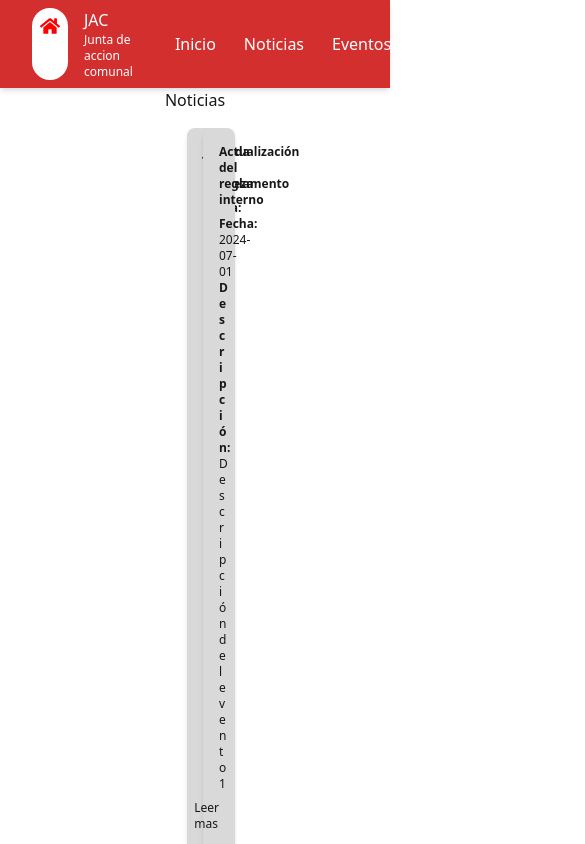
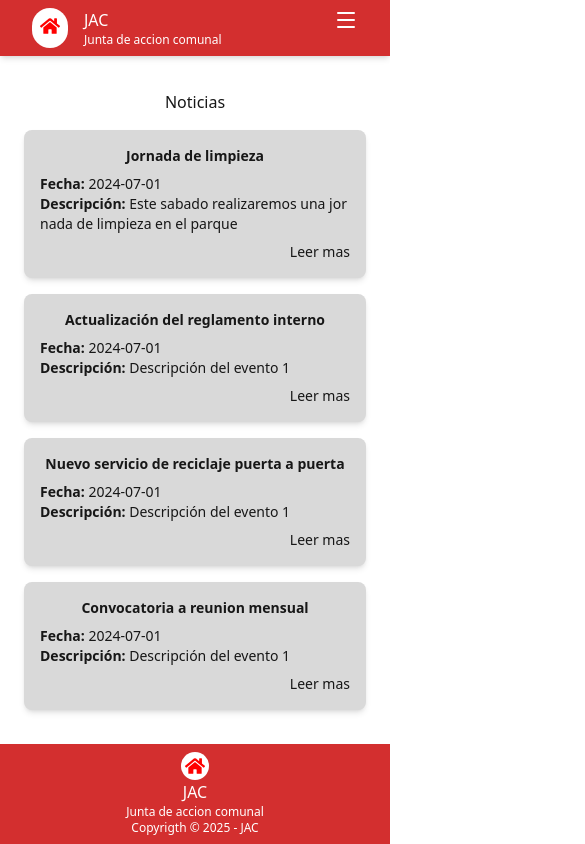
Before and after one commit to Stiven-023/JAC, a Next.js app: page /news in a window 390 px wide. Shown: the top 844 px of the page, 585 px wide, since content can reach past the window. Built offline with nearby package versions, Linux system fonts and the light colour scheme.

Commit message:
I fixed some details on each window, and it is now responsive.

```diff
--- a/src/app/(home)/events/page.tsx
+++ b/src/app/(home)/events/page.tsx
@@ -4,7 +4,7 @@ export default function Page() {
     return (
         <div>
             <h1 className="text-center mb-4">Eventos</h1>
-            <div className="grid grid-cols-2 gap-4 text-xs">
+            <div className="flex flex-col lg:text-sm space-y-2 lg:grid lg:grid-cols-2 lg:gap-4 mb-4">
                 <Card title="Mantenimiento Piscina " hour="Descripción del evento 1" date="2024-07-01" place="Casas" />
                 <Card title="Mantenimiento Piscina " hour="Descripción del evento 1" date="2024-07-01" place="Casas" />
                 <Card title="Mantenimiento Piscina " hour="Descripción del evento 1" date="2024-07-01" place="Casas" />
--- a/src/app/(home)/home/page.tsx
+++ b/src/app/(home)/home/page.tsx
@@ -12,7 +12,7 @@ export default function Page() {
                 </p>
             </div>
 
-            <div className="grid grid-cols-2  gap-8 w-80 items-center mx-auto">
+            <div className="grid grid-cols-2 gap-2 px-2 w-full max-w-screen-md mx-auto lg:grid lg:grid-cols-2 lg:gap-8  items-center xl  ">
                 <div className="bg-[#D9D9D9] rounded-md px-2 py-1 flex flex-col items-center"><FaNewspaper size={60} />Noticias</div>
                 <div className="bg-[#D9D9D9] rounded-md px-2 py-1 flex flex-col items-center"><MdEventNote size={60} /> Eventos</div>
                 <div className="bg-[#D9D9D9] rounded-md px-2 py-1 flex flex-col items-center"><FaCogs size={60} />Service</div>
--- a/src/app/(home)/news/page.tsx
+++ b/src/app/(home)/news/page.tsx
@@ -2,13 +2,13 @@ import Card from "@/app/components/Card";
 
 export default function Page() {
     return (
-        <div>
+        <div className="flex flex-col justify-start">
             <h1 className="text-center mb-4">Noticias</h1>
-            <div className=" whitespace-pre-line grid grid-cols-2 gap-4 text-xs px-60 ">
-                <Card
+            <div className="grid grid-cols-1 gap-4 px-6 text-sm
+                      md:grid-cols-2 md:px-10 md:text-base
+                      lg:grid-cols-2 lg:px-32 lg:text-sm">
 
-                    title="Jornada de limpieza "
-                    description="Este sabado realizaremos una  jornada de limpieza en el parque" date="2024-07-01" />
+                <Card title="Jornada de limpieza" description="Este sabado realizaremos una  jornada de limpieza en el parque" date="2024-07-01" />
                 <Card title="Actualización del reglamento interno" description="Descripción del evento 1" date="2024-07-01" />
                 <Card title="Nuevo servicio de reciclaje puerta a puerta" description="Descripción del evento 1" date="2024-07-01" />
                 <Card title="Convocatoria a reunion mensual" description="Descripción del evento 1" date="2024-07-01" />
--- a/src/app/(home)/service/page.tsx
+++ b/src/app/(home)/service/page.tsx
@@ -9,7 +9,7 @@ export default function Page() {
     return (
         <div>
             <h1 className="text-center mb-4">Servicios</h1>
-            <div className="grid grid-cols-2 gap-4 text-xs ">
+            <div className="flex flex-col lg:grid grid-cols-2 gap-4 text-xs ">
                 <ServiceCard icon={FaTools} title=" Solicitar mantenimiento o reparación" description="Reporta daños o solicita manteminimento en zonas comunes" />
                 <ServiceCard icon={FaCommentDots} title=" Solicitar mantenimiento o reparación" description="Reporta daños o solicita manteminimento en zonas comunes" />
                 <ServiceCard icon={CgFileDocument} title=" Solicitar mantenimiento o reparación" description="Reporta daños o solicita manteminimento en zonas comunes" />
--- a/src/app/(main)/page.tsx
+++ b/src/app/(main)/page.tsx
@@ -1,7 +1,7 @@
 export default function Page() {
     return (
         <div className="flex justify-center min-h-full items-center">
-            <h1 className="text-center">
+            <h1 className="text-center lg:text-md xl:text-2xl">
                 Una plataforma para juntas de accion <br></br>
                 comunal de los  conjuntos residenciales
             </h1>
--- a/src/app/components/HomeHeader.tsx
+++ b/src/app/components/HomeHeader.tsx
@@ -1,7 +1,23 @@
+'use client'
 import { FaHome } from 'react-icons/fa';
+import Link from 'next/link'
+import { useState } from 'react';
 
-import Link from 'next/link'
+const menuItems = [
+    { name: 'Inicio', href: '/home' },
+    { name: 'Noticias', href: '/news' },
+    { name: 'Eventos', href: '/events' },
+    { name: 'Servicios', href: '/service' },
+    { name: 'Contacto', href: '/contact' },
+];
+
 export default function HomeHeader() {
+    const [isOpen, setIsOpen] = useState(false);
+    const toggelMenu = () => {
+        setIsOpen(!isOpen)
+    }
+    const openIcon = (<svg xmlns="http://www.w3.org/2000/svg" width="24" height="24" viewBox="0 0 24 24" fill="none" stroke="currentColor" strokeWidth="2" strokeLinecap="round" strokeLinejoin="round" className="lucide lucide-menu-icon lucide-menu"><path d="M4 5h16" /><path d="M4 12h16" /><path d="M4 19h16" /></svg>)
+    const closeIcon = (<svg xmlns="http://www.w3.org/2000/svg" width="24" height="24" viewBox="0 0 24 24" fill="none" stroke="currentColor" strokeWidth="2" strokeLinecap="round" strokeLinejoin="round" className="lucide lucide-x-icon lucide-x"><path d="M18 6 6 18" /><path d="m6 6 12 12" /></svg>)
     return (
 
         <header className='shadow-md bg-red-primary text-white py-2'>
@@ -15,38 +31,33 @@ export default function HomeHeader() {
                         <p className='text-xs'>Junta de accion comunal </p>
                     </div>
                 </div>
+                <div className='lg:hidden'>
+                    <button onClick={toggelMenu}>
+                        {isOpen ? closeIcon : openIcon}
+                    </button>
+                </div>
 
+                <nav className="hidden lg:flex lg:items-center lg:gap-2 " >
+                    {menuItems.map((item, index) => {
+                        return (
+                            <Link key={index} className="px-2 py-1 rounded-xl transition duration-200 border-2 border-transparent hover:border-white" href={item.href}>
+                                {item.name}
+                            </Link>
+                        )
+                    })}
+                </nav>
+            </div>
 
-                <nav className="flex items-center gap-2">
-                    <Link
-                        href="/home"
-                        className="px-2 py-1 rounded-xl transition duration-200 border-2 border-transparent hover:border-white"
-                    >
-                        Inicio
-                    </Link>
-
-                    <Link
-                        href="/news"
-                        className="px-2 py-1 rounded-xl transition duration-200 border-2 border-transparent hover:border-white"
-                    >
-                        Noticias
-                    </Link>
-
-                    <Link href="/events" className="px-2 py-1 rounded-xl transition duration-200 border-2 border-transparent hover:border-white">
-                        Eventos
-                    </Link>
-
-                    <Link href="/service" className="px-2 py-1 rounded-xl transition duration-200 border-2 border-transparent hover:border-white">
-                        Servicios
-                    </Link>
-
-                    <Link href="/contact" className="px-2 py-1 rounded-xl transition duration-200 border-2 border-transparent hover:border-white">
-                        Contacto
-                    </Link>
-
+            <div className={`lg:hidden ${isOpen ? 'block' : 'hidden'}`}>
+                <nav className="flex flex-col space-y-2 items-end px-2">
+                    {menuItems.map((item, index) => {
+                        return (
+                            <Link key={index} className="px-2 py-1 rounded-xl transition duration-200 border-2 border-transparent hover:border-white" href={item.href}>
+                                {item.name}
+                            </Link>
+                        )
+                    })}
                 </nav>
-
-
             </div>
 
         </header>
--- a/src/app/components/ServiceCard.tsx
+++ b/src/app/components/ServiceCard.tsx
@@ -2,8 +2,8 @@ import React from "react";
 
 export default function ServiceCard({ icon, title, description }: { icon: React.ElementType; title: string; description: string }) {
     return (
-        <div className="flex flex-col p-1  bg-[#D9D9D9] rounded-lg shadow-md space-y-2 w-60">
-            <div className="flex flex-row justify-between space-x-2 items-center">
+        <div className="flex flex-col p-1 bg-[#D9D9D9] rounded-lg shadow-md lg:space-y-2 lg:w-60">
+            <div className="flex flex-col justify-between space-x-2 items-center lg:flex-row ">
 
                 {React.createElement(icon, { size: 50 })}
                 <h2 className="font-bold whitespace-pre-line ">{title}</h2>
```
Also changed, not shown: src/app/(home)/contact/page.tsx (+15 -5 lines), src/app/components/MainHeader.tsx (+8 -9 lines), public/hamburger.svg (added).
